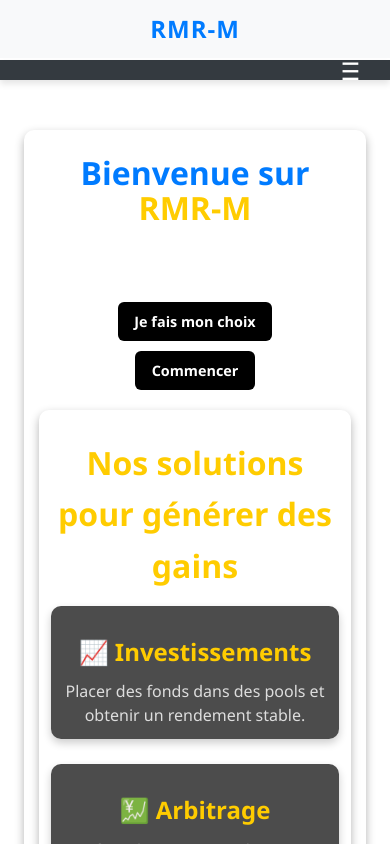
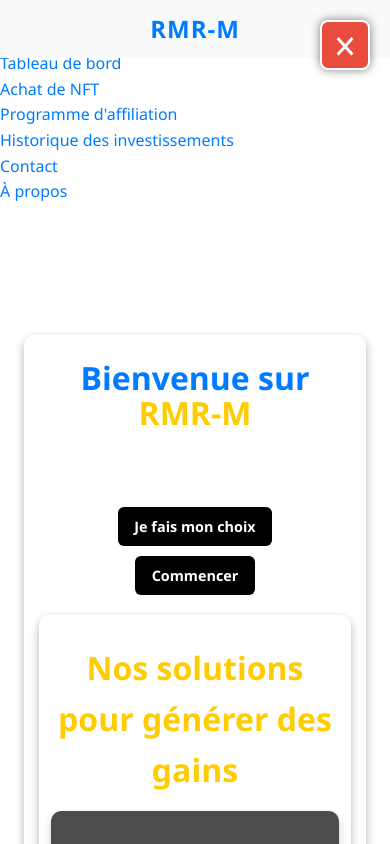
Before and after one commit to jhvcav/rmr-m, a React (Vite) app in the folder rmr-m-frontend/: page / in a window 390 px wide. Shown: the top 844 px of the page. Built offline with nearby package versions, Linux system fonts and the light colour scheme.

Commit message:
Correction menu et bouton hamburger

```diff
--- a/rmr-m-frontend/src/components/Navbar.css
+++ b/rmr-m-frontend/src/components/Navbar.css
@@ -1,185 +1,44 @@
-/* Styles généraux de la barre de navigation */
-.navbar {
-  position: fixed;
-  top: 80px; /* Espace pour le logo au-dessus */
-  left: 0;
-  width: 100%;
-  background-color: #343a40; /* Couleur de fond foncée, vous pouvez personnaliser */
-  box-shadow: 0 4px 6px rgba(0, 0, 0, 0.1);
-  z-index: 100; /* Réduit légèrement pour que le menu mobile passe au-dessus */
-  display: flex;
-  justify-content: center;
-  align-items: center;
-  padding: 10px 20px;
-}
+/* Modifications à apporter à votre Navbar.css */
 
-/* Container avec positionnement flexible */
-.container {
-  width: 100%;
-  max-width: 1200px;
-  display: flex;
-  justify-content: center; /* Centre le menu horizontalement */
-  align-items: center;
-  position: relative;
-}
-
-/* Menu desktop */
-.nav-menu {
-  list-style: none;
-  display: flex;
-  justify-content: center; /* Centre les éléments du menu */
-  gap: 10px;
-  margin: 0;
-  padding: 0;
-}
-
-/* Élément de menu */
-.nav-item {
-  display: flex;
-  justify-content: center; /* Centre le contenu de chaque élément */
-  align-items: center;
-}
-
-/* Liens de la barre de navigation avec texte centré */
-.nav-item a {
-  text-decoration: none;
-  color: white; /* Texte blanc sur fond foncé */
-  font-size: 0.9rem;
-  font-weight: bold;
-  padding: 8px 12px;
-  transition: 0.3s;
-  border-radius: 4px;
-  text-align: center; /* Centre le texte horizontalement */
-  display: flex;
-  justify-content: center; /* Centre le contenu */
-  align-items: center;
-  min-width: 100px; /* Largeur minimale pour un meilleur alignement */
-}
-
-.nav-item a:hover {
-  background-color: #007bff;
-  color: white;
-}
-
-/* Bouton hamburger */
-.menu-toggle {
-  display: none; /* Caché en mode desktop */
-  font-size: 24px;
-  background: none;
-  border: none;
-  cursor: pointer;
-  color: white;
-}
-
-/* Menu mobile */
+/* Grossissement du bouton hamburger */
 @media (max-width: 768px) {
-  .navbar {
-    top: 60px; /* Ajusté pour mobile */
-    padding: 10px 15px;
+  .menu-open-btn {
+    display: block !important;
+    position: absolute;
+    top: 50%;
+    right: 15px;
+    transform: translateY(-50%);
+    z-index: 995;
+    font-size: 32px !important; /* Taille augmentée */
+    padding: 10px;
+    width: 50px; /* Largeur fixe */
+    height: 50px; /* Hauteur fixe */
+    display: flex !important;
+    align-items: center;
+    justify-content: center;
+    background-color: rgba(0, 0, 0, 0.5); /* Fond sombre pour plus de contraste */
+    border-radius: 8px;
+    color: white;
   }
 
-  .menu-open-btn {
-    display: block;
+  /* Amélioration de la croix de fermeture */
+  .menu-close-btn {
+    display: block !important;
     position: absolute;
-    top: 50%;
-    transform: translateY(-50%);
-    right: 10px;
-    z-index: 120;
-    padding: 5px;
-    font-size: 24px;
-    display: flex;
+    top: 20px;
+    right: 20px;
+    z-index: 1500 !important; /* z-index très élevé */
+    font-size: 32px !important; /* Taille augmentée */
+    padding: 10px;
+    background-color: #e74c3c !important; /* Fond rouge vif */
+    color: white !important; /* Texte blanc */
+    border-radius: 8px;
+    width: 50px; /* Largeur fixe */
+    height: 50px; /* Hauteur fixe */
+    display: flex !important;
     align-items: center;
     justify-content: center;
-  }
-
-  /* Bouton de fermeture du menu (croix) - repositionné */
-  .menu-close-btn {
-    display: block;
-    position: absolute;
-    top: 15px;
-    right: 15px; /* Déplacé à droite pour être plus accessible */
-    z-index: 1500; /* z-index très élevé pour être au-dessus de tout */
-    color: white;
-    font-size: 24px;
-    background: none;
-    border: none;
-    padding: 5px;
-  }
-
-  .nav-menu {
-    position: fixed;
-    top: 0;
-    left: -100%; /* Caché par défaut */
-    width: 80%; /* Largeur réduite pour être sûr qu'elle s'affiche correctement */
-    height: 100vh;
-    background-color: rgba(0, 0, 0, 0.95); /* Légèrement plus opaque */
-    color: white;
-    flex-direction: column;
-    align-items: flex-start; /* Aligné à gauche pour plus de lisibilité */
-    justify-content: flex-start; /* Commence en haut */
-    gap: 10px;
-    padding-top: 60px;
-    padding-left: 20px;
-    padding-right: 20px;
-    transition: all 0.3s ease-in-out;
-    z-index: 1000;
-    overflow-y: auto; /* Permettre le défilement si le menu est trop long */
-    box-shadow: 2px 0 10px rgba(0, 0, 0, 0.5); /* Ajouter une ombre pour le contraste */
-  }
-
-  .nav-menu.open {
-    left: 0; /* Affichage du menu */
-  }
-
-  .nav-item {
-    width: 100%; /* Prend toute la largeur disponible */
-    display: flex;
-    justify-content: flex-start; /* Aligné à gauche */
-    margin-bottom: 10px;
-  }
-
-  .nav-item a {
-    color: white;
-    font-size: 16px;
-    display: flex;
-    justify-content: flex-start; /* Aligné à gauche */
-    align-items: center;
-    padding: 12px 15px;
-    width: 100%; /* Prend toute la largeur */
-    text-align: left;
-    border-left: 3px solid transparent; /* Bordure invisible par défaut */
-  }
-
-  .nav-item a:hover {
-    background-color: rgba(0, 123, 255, 0.2); /* Fond bleu subtil au survol */
-    border-left: 3px solid #007bff; /* Bordure visible au survol */
+    box-shadow: 0 0 10px rgba(0, 0, 0, 0.5); /* Ombre pour faire ressortir */
+    border: 2px solid white; /* Bordure blanche pour contraste */
   }
 }
-
-/* Styles additionnels à ajouter à votre Navbar.css */
-
-/* Masquer le bouton du menu quand il est ouvert */
-.menu-open-btn.hidden {
-  display: none;
-}
-
-/* Style pour s'assurer que le bouton de fermeture est bien visible */
-.menu-close-btn {
-  width: 30px;
-  height: 30px;
-  display: flex;
-  align-items: center;
-  justify-content: center;
-  background-color: rgba(0, 0, 0, 0.5);
-  border-radius: 50%;
-  border: 1px solid rgba(255, 255, 255, 0.3);
-}
-
-/* Animation du menu */
-.nav-menu {
-  transition: transform 0.3s ease-in-out, left 0.3s ease-in-out;
-}
-
-.nav-menu.open {
-  transform: translateX(0);
-}
--- a/rmr-m-frontend/src/components/Navbar.jsx
+++ b/rmr-m-frontend/src/components/Navbar.jsx
@@ -11,7 +11,20 @@ import "./Navbar.css";
 const Navbar = () => {
   const [menuOpen, setMenuOpen] = useState(false);
 
-  // Fermer le menu en cas de redimensionnement de la fenêtre
+  // Désactiver le défilement quand le menu est ouvert
+  useEffect(() => {
+    if (menuOpen) {
+      document.body.style.overflow = 'hidden';
+    } else {
+      document.body.style.overflow = 'auto';
+    }
+
+    return () => {
+      document.body.style.overflow = 'auto';
+    };
+  }, [menuOpen]);
+
+  // Fermer le menu si la fenêtre est redimensionnée
   useEffect(() => {
     const handleResize = () => {
       if (window.innerWidth > 768 && menuOpen) {
@@ -20,31 +33,13 @@ const Navbar = () => {
     };
 
     window.addEventListener('resize', handleResize);
-
-    // Nettoyer l'écouteur d'événement lors du démontage
-    return () => {
-      window.removeEventListener('resize', handleResize);
-    };
-  }, [menuOpen]);
-
-  // Empêcher le défilement du body lorsque le menu est ouvert
-  useEffect(() => {
-    if (menuOpen) {
-      document.body.style.overflow = 'hidden';
-    } else {
-      document.body.style.overflow = 'auto';
-    }
-
-    // Nettoyer lors du démontage
-    return () => {
-      document.body.style.overflow = 'auto';
-    };
+    return () => window.removeEventListener('resize', handleResize);
   }, [menuOpen]);
 
   return (
     <nav className="navbar">
       <div className="container">
-        {/* Bouton hamburger pour mobile (visible uniquement quand le menu est fermé) */}
+        {/* Bouton hamburger */}
         <button
           className={`menu-toggle menu-open-btn ${menuOpen ? 'hidden' : ''}`}
           onClick={() => setMenuOpen(true)}
@@ -53,16 +48,21 @@ const Navbar = () => {
           ☰
         </button>
 
-        {/* Liste des menus - Menu latéral en mode mobile */}
+        {/* Menu latéral */}
         <ul className={`nav-menu ${menuOpen ? "open" : ""}`}>
-          {/* Bouton de fermeture - toujours présent dans le DOM mais affiché conditionnellement */}
+          {/* Bouton de fermeture avec ✕ au lieu de ✖ pour plus de clarté */}
           <button
             className="menu-toggle menu-close-btn"
             onClick={() => setMenuOpen(false)}
-            style={{ display: menuOpen ? 'block' : 'none' }}
             aria-label="Fermer le menu"
+            style={{
+              position: 'fixed', // Position fixe pour s'assurer qu'il reste visible
+              display: menuOpen ? 'flex' : 'none',
+              alignItems: 'center',
+              justifyContent: 'center',
+            }}
           >
-            ✖
+            ✕
           </button>
 
           <li className="nav-item"><Link to="/rmr-m" onClick={() => setMenuOpen(false)}>Accueil</Link></li>
@@ -75,10 +75,9 @@ const Navbar = () => {
           <li className="nav-item"><Link to="/rmr-m/a-propos" onClick={() => setMenuOpen(false)}>À propos</Link></li>
         </ul>
 
-        {/* Fond sombre pour fermer le menu en cliquant à l'extérieur (mobile uniquement) */}
-        {menuOpen && (
+        {/* Overlay pour fermer le menu en cliquant à l'extérieur */}
         <div
-            className="menu-overlay"
+          className={`menu-overlay ${menuOpen ? 'visible' : ''}`}
           onClick={() => setMenuOpen(false)}
           style={{
             position: 'fixed',
@@ -86,11 +85,11 @@ const Navbar = () => {
             left: 0,
             right: 0,
             bottom: 0,
-              backgroundColor: 'rgba(0,0,0,0.3)',
-              zIndex: 500
+            backgroundColor: 'rgba(0,0,0,0.5)',
+            zIndex: 995,
+            display: menuOpen ? 'block' : 'none'
           }}
         />
-        )}
       </div>
     </nav>
   );
```
Lines whose indentation alone changed are shown as unchanged.
